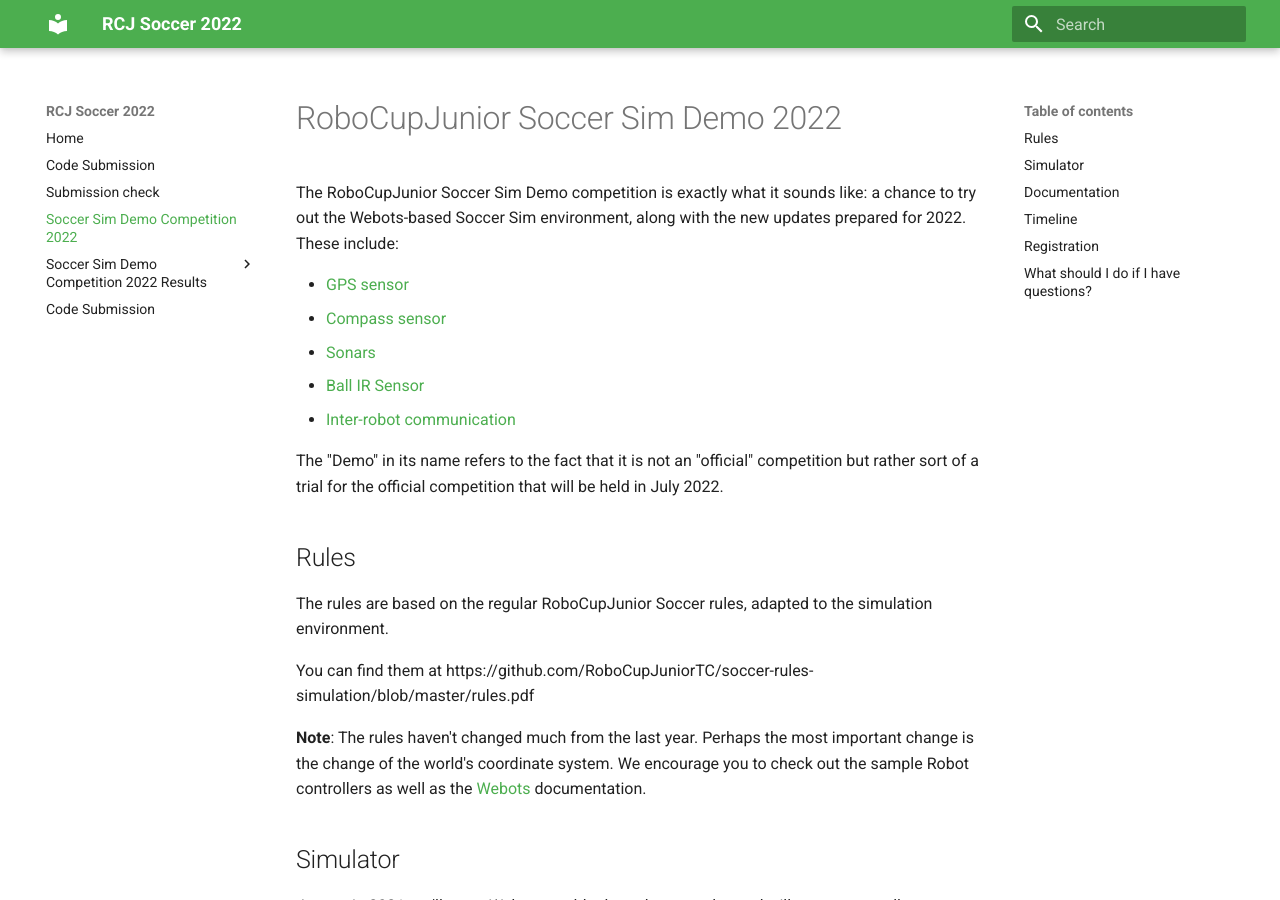
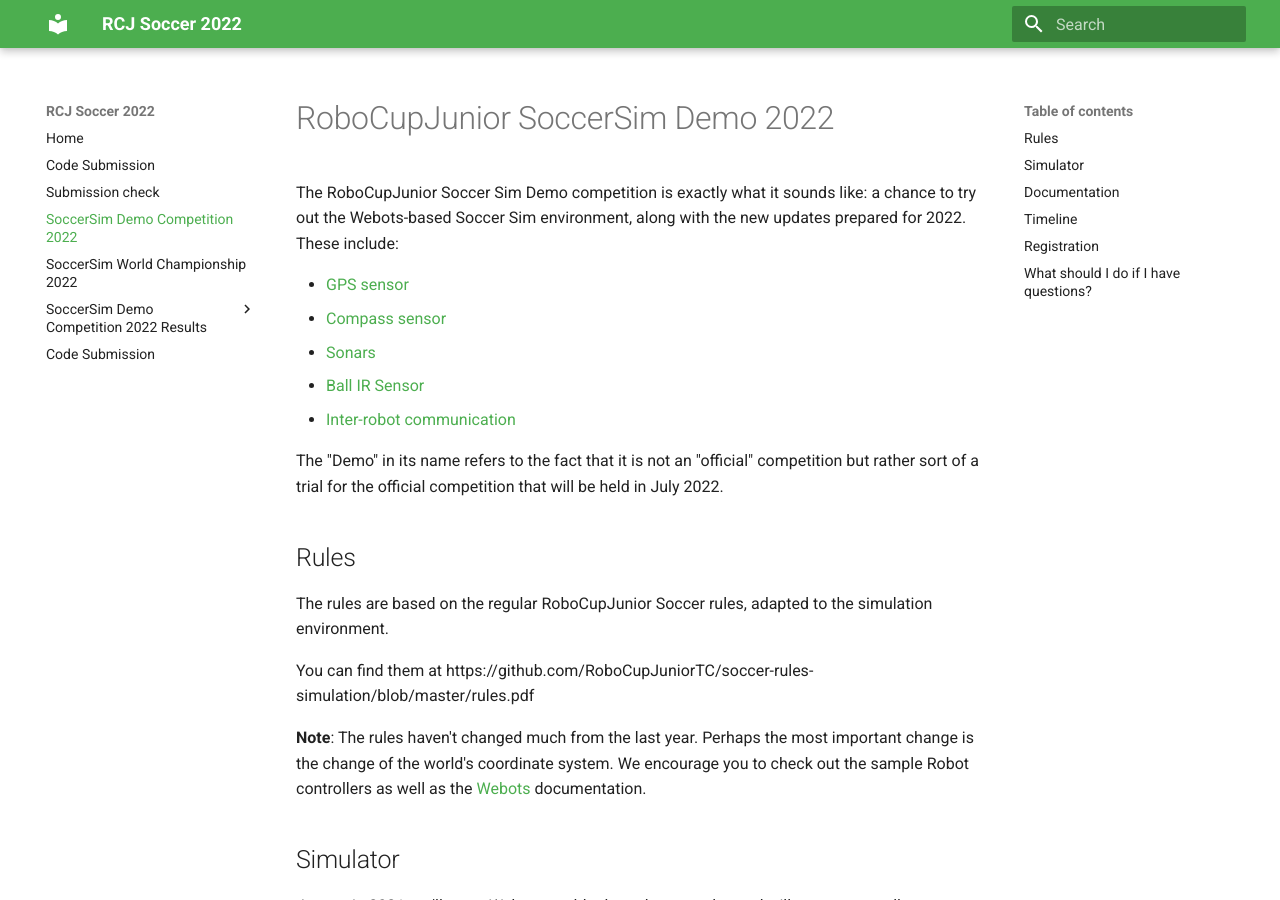
Before and after one commit to robocup-junior/soccer-2022, an MkDocs documentation site: the page built from docs/demo-competition-2022.md, in a window 1280 px wide and 900 px high. Built offline with MkDocs 1.6.1 and Material for MkDocs 9.7.7, drawn with Linux system fonts in a browser that asks for light colours.

Commit message:
Add information about RCJ 2022
Signed-off-by: Adrian Matejov <ado.matejov@gmail.com>

```diff
--- a/docs/demo-competition-2022.md
+++ b/docs/demo-competition-2022.md
@@ -1,4 +1,4 @@
-# RoboCupJunior Soccer Sim Demo 2022
+# RoboCupJunior SoccerSim Demo 2022
 
 The RoboCupJunior Soccer Sim Demo competition is exactly what it sounds like: a
 chance to try out the Webots-based Soccer Sim environment, along with the new
--- a/mkdocs.yml
+++ b/mkdocs.yml
@@ -8,10 +8,11 @@
   - Home: index.md
   - Code Submission: "code-submission.md"
   - Submission check: "submission-check.md"
-  - Soccer Sim Demo Competition 2022: "demo-competition-2022.md"
-  - "Soccer Sim Demo Competition 2022 Results":
+  - SoccerSim Demo Competition 2022: "demo-competition-2022.md"
+  - SoccerSim World Championship 2022: "world-competition.md"
+  - "SoccerSim Demo Competition 2022 Results":
     - "Group Phase": "demo/demo-2022-group-phase.md"
     - "Quarter Finals": "demo/demo-2022-quarter-finals.md"
     - "Semifinals": "demo/demo-2022-semifinals.md"
     - "Finals": "demo/demo-2022-finals.md"
-  - Soccer Sim Code Submission: "code-submission.md"
+  - SoccerSim Code Submission: "code-submission.md"
```
Also changed, not shown: docs/index.md (+1 -0 lines), docs/world-competition.md (added, +74 -0 lines), 1 other file.
